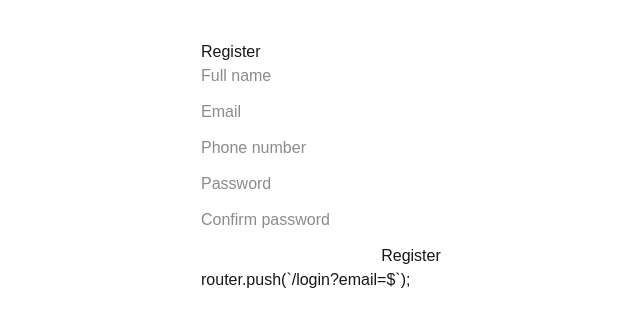
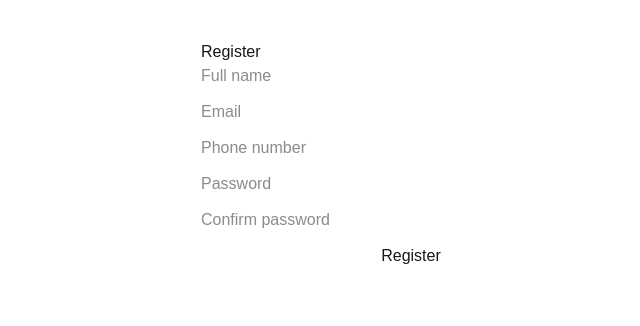
Before and after one commit to ImashaKumarasinghe/PAWTRACK_Frontend, a Next.js app: page /register in a window 1280 px wide. Shown: the top 326 px of the page, without its empty margins (229-869 px from the left). Built offline with nearby package versions, Linux system fonts and the light colour scheme; no server answers.

Commit message:
Fix registration form submission flow and improve loading state handling

```diff
--- a/app/register/page.tsx
+++ b/app/register/page.tsx
@@ -55,6 +55,7 @@ export default function RegisterPage() {
     }
   }
 
+
   return (
     <main style={{ maxWidth: 420, margin: "40px auto" }}>
       <h1>Register</h1>
@@ -104,7 +105,7 @@ export default function RegisterPage() {
           {loading ? "Creating account..." : "Register"}
         </button>
       </form>
-      router.push(`/login?email=${encodeURIComponent(form.email)}`);
+
 
     </main>
   );
```
